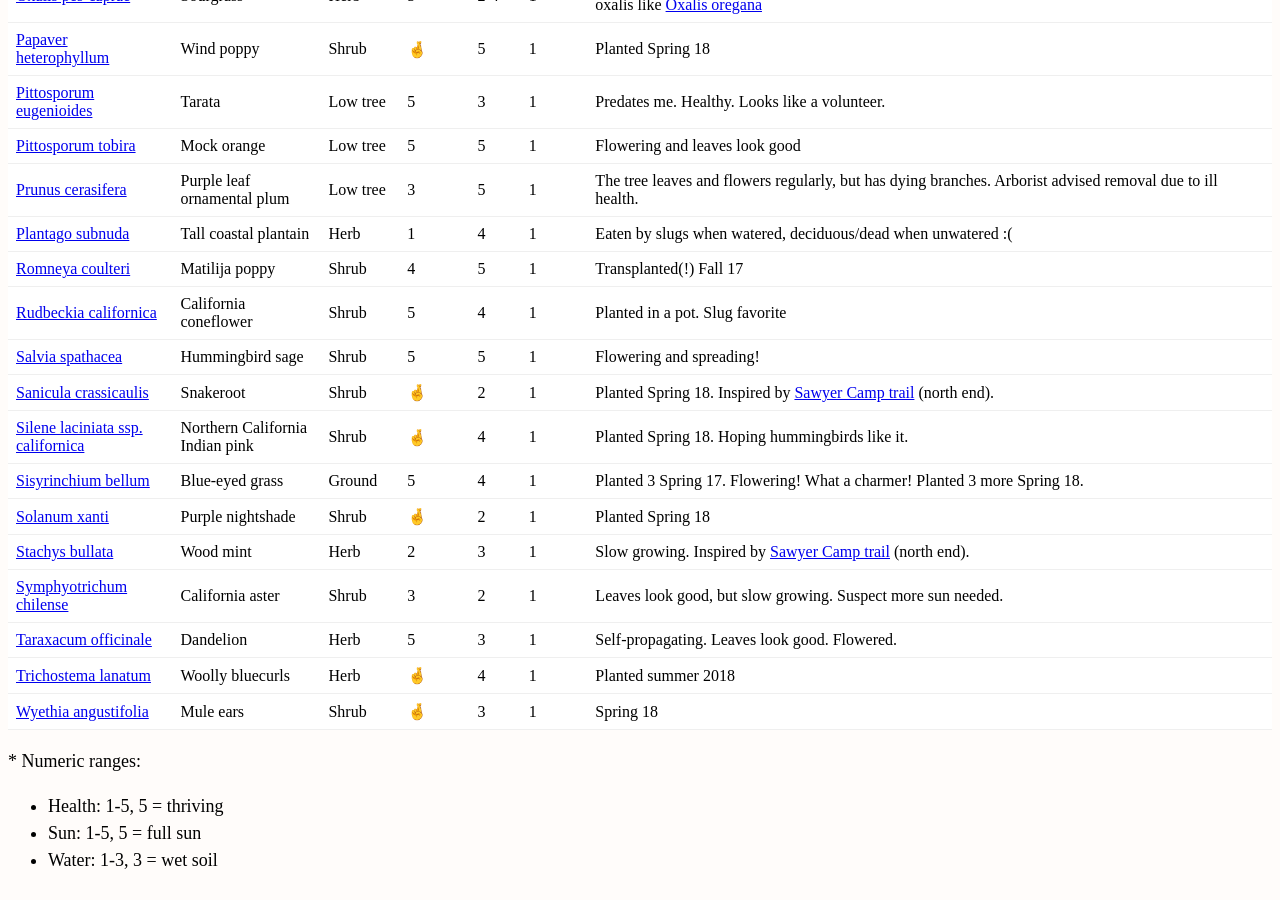
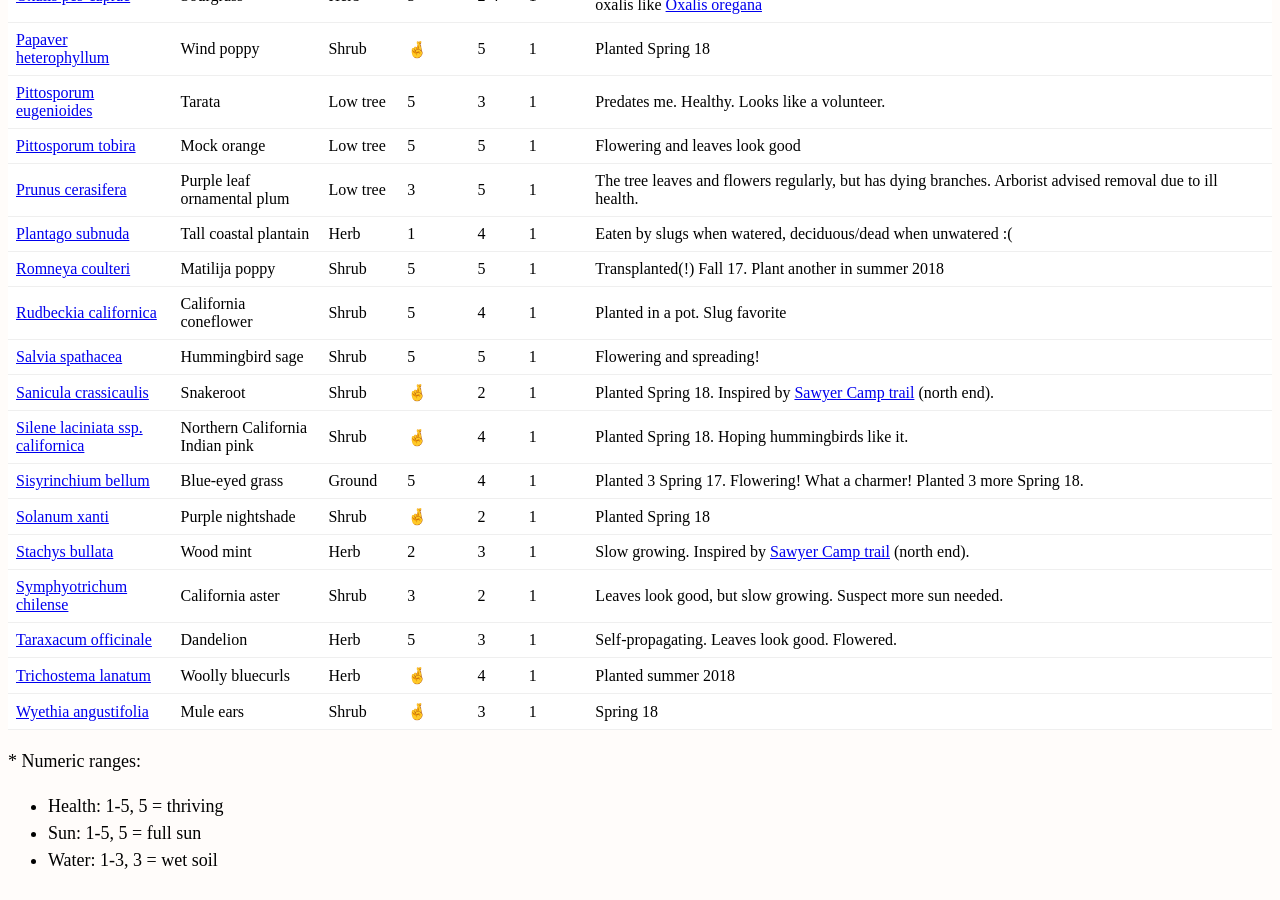
Before and after one commit to erikeldridge/erikeldridge.github.com, a Jekyll site: the page built from _posts/2018-05-22-coastal-sage-scrub-permaculture.md, in a window 1280 px wide and 900 px high, scrolled down 2339 px. Built offline with Jekyll 4.4.1, drawn with Linux system fonts in a browser that asks for light colours; nearby versions of some CDN libraries.

Commit message:
Update from Forestry.io - Updated 2018-05-22-coastal-sage-scrub-permaculture.md

```diff
--- a/_posts/2018-05-22-coastal-sage-scrub-permaculture.md
+++ b/_posts/2018-05-22-coastal-sage-scrub-permaculture.md
@@ -69,7 +69,7 @@ Here are the plants I've tried:
 | [Pittosporum tobira](https://www.inaturalist.org/taxa/78592-Pittosporum-tobira) | Mock orange | Low tree | 5 | 5 | 1 | Flowering and leaves look good |
 | [Prunus cerasifera](https://www.inaturalist.org/taxa/55837-Prunus-cerasifera) | Purple leaf ornamental plum | Low tree | 3 | 5 | 1 |The tree leaves and flowers regularly, but has dying branches. Arborist advised removal due to ill health. |
 | [Plantago subnuda](https://www.inaturalist.org/taxa/60223-Plantago-subnuda) | Tall coastal plantain | Herb | 1 | 4 | 1 | Eaten by slugs when watered, deciduous/dead when unwatered :( |
-| [Romneya coulteri](https://www.inaturalist.org/taxa/61946-Romneya-coulteri) | Matilija poppy | Shrub | 4 | 5 | 1 | Transplanted(!) Fall 17 |
+| [Romneya coulteri](https://www.inaturalist.org/taxa/61946-Romneya-coulteri) | Matilija poppy | Shrub | 5 | 5 | 1 | Transplanted(!) Fall 17. Plant another in summer 2018 |
 | [Rudbeckia californica](https://www.inaturalist.org/taxa/78896-Rudbeckia-californica) | California coneflower | Shrub | 5 | 4 | 1 | Planted in a pot. Slug favorite |
 |[Salvia spathacea](https://www.inaturalist.org/taxa/64133-Salvia-spathacea)| Hummingbird sage | Shrub | 5 | 5 | 1 | Flowering and spreading! |
 |[Sanicula crassicaulis](https://www.inaturalist.org/taxa/53201-Sanicula-crassicaulis)|Snakeroot|Shrub|🤞|2|1|Planted Spring 18. Inspired by [Sawyer Camp trail](https://bahiker.com/southbayhikes/sawyercamp.html) (north end).|
```
